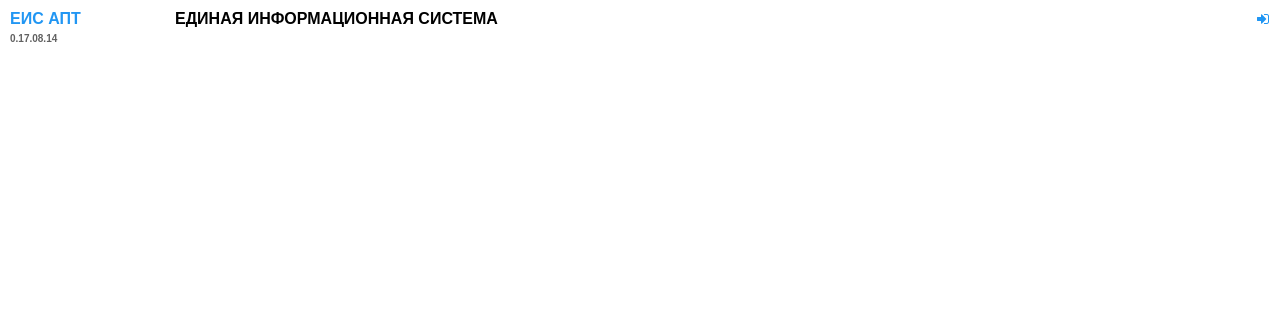
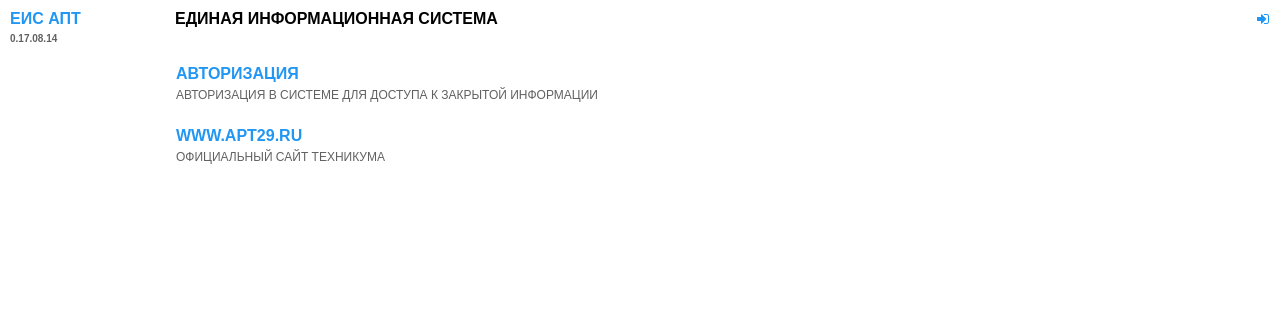
Before and after one commit to e-vladimir/EIS, a Django app: page / in a window 1280 px wide. Shown: the top 321 px of the page. Run offline with Django 3.2, Linux system fonts and the light colour scheme; some libraries are stand-ins or nearby versions.

Commit message:
Стартовая страница до авторизации

```diff
--- a/EIS/templates/index_public.html
+++ b/EIS/templates/index_public.html
@@ -1,3 +1,29 @@
 {% include "header.html" %}
 
+<div class="content">
+    <table width="100%">
+        <tr><td width="165px">&nbsp;</td>
+            <td>
+                <table>
+                    <tr>
+                        <td><a href="/admin/login/?next=/" class="section">Авторизация</a></td>
+                    </tr>
+                    <tr>
+                        <td><span class="description">Авторизация в системе для доступа к закрытой информации</span></td>
+                    </tr>
+                    <tr>
+                        <td height="20px">&nbsp;</td>
+                    </tr>
+                    <tr>
+                        <td><a href="http://www.apt29.ru" class="section">www.apt29.ru</a></td>
+                    </tr>
+                    <tr>
+                        <td><span class="description">Официальный сайт техникума</span></td>
+                    </tr>
+                </table>
+            </td>
+        </tr>
+    </table>
+</div>
+
 {% include "end.html" %}
```
